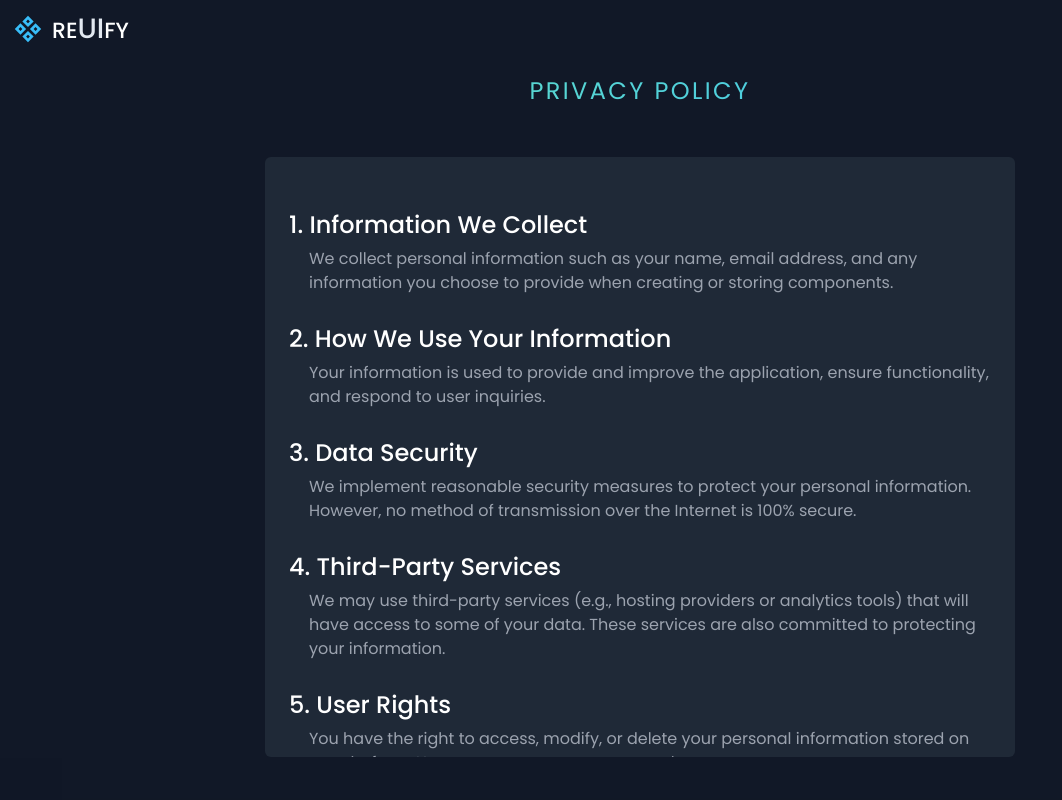
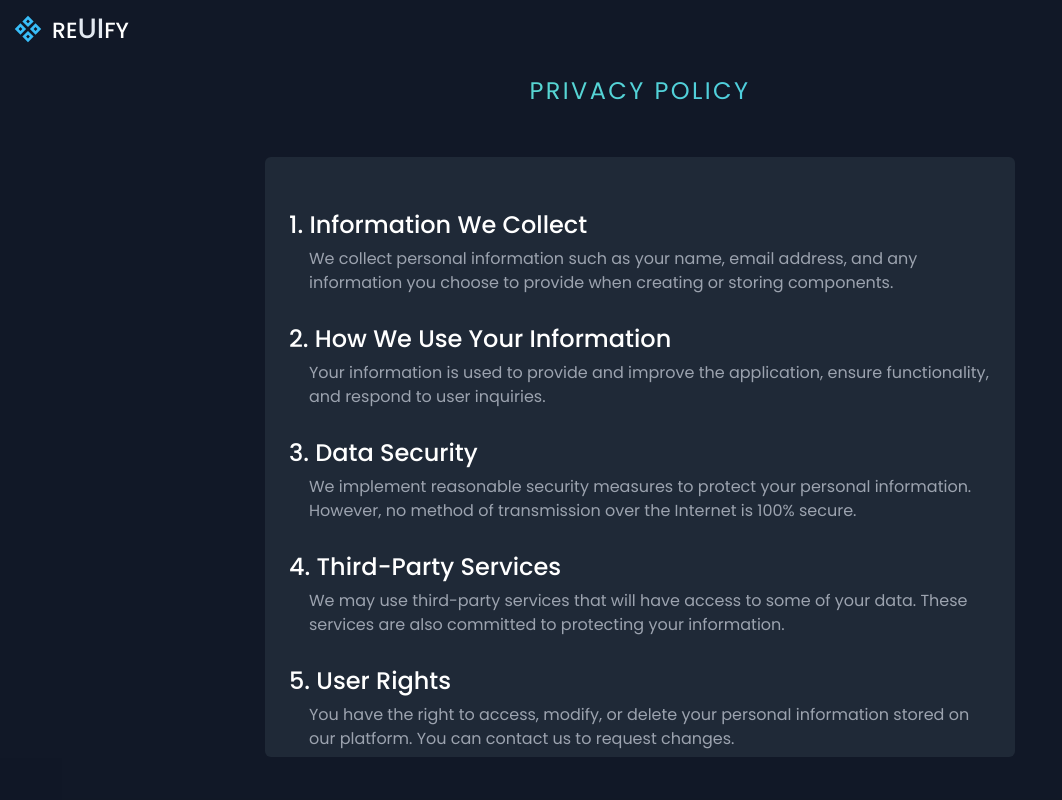
Before and after one commit to altamashnaseeem/REUIFY, a Next.js app: page /privacy in a window 1280 px wide. Shown: the top 800 px of the page, without its empty margins (0-1062 px from the left). Built offline with nearby package versions, Linux system fonts and the light colour scheme; no server answers.

Commit message:
bracket issue

```diff
--- a/app/privacy/page.tsx
+++ b/app/privacy/page.tsx
@@ -31,7 +31,7 @@ function page() {
 <p className='pl-5 pt-1.5'>We implement reasonable security measures to protect your personal information. However, no method of transmission over the Internet is 100% secure.</p>
 
 <h3 className='text-white mt-7'>4. Third-Party Services</h3>
-<p className='pl-5 pt-1.5'>We may use third-party services (e.g., hosting providers or analytics tools) that will have access to some of your data. These services are also committed to protecting your information.</p>
+<p className='pl-5 pt-1.5'>We may use third-party services that will have access to some of your data. These services are also committed to protecting your information.</p>
 
 <h3 className='text-white mt-7'>5. User Rights</h3>
 <p className='pl-5 pt-1.5'>You have the right to access, modify, or delete your personal information stored on our platform. You can contact us to request changes.</p>
--- a/app/services/page.tsx
+++ b/app/services/page.tsx
@@ -31,7 +31,7 @@ function page() {
 <p className='pl-5 pt-1.5'>All content provided by Reuify is the intellectual property of Altamash Naseem. Unauthorized use, reproduction, or distribution is prohibited.</p>
 
 <h3 className='text-white mt-7'>4. Limitation of Liability</h3>
-<p className='pl-5 pt-1.5'>Reuify is provided "as is" without warranties of any kind. We are not liable for any damages or losses resulting from your use of the app.</p>
+<p className='pl-5 pt-1.5'>Reuify is provided  without warranties of any kind. We are not liable for any damages or losses resulting from your use of the app.</p>
 
 <h3 className='text-white mt-7'>5. Termination</h3>
 <p className='pl-5 pt-1.5'>We reserve the right to terminate or suspend your account if you violate any of these terms.</p>
```
